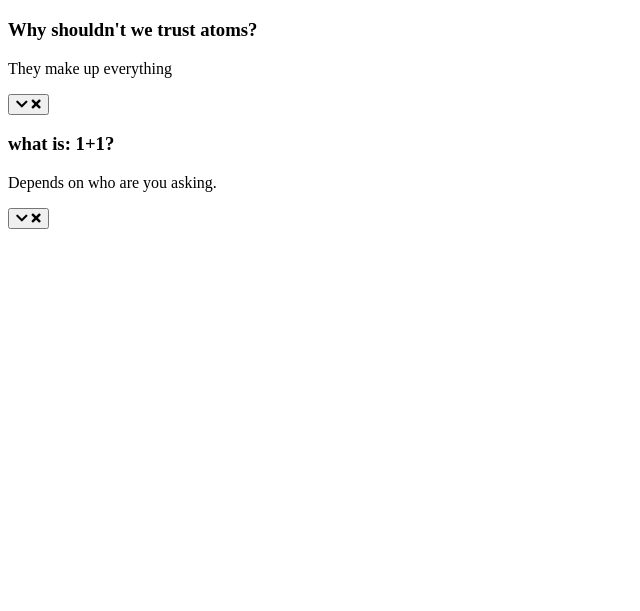
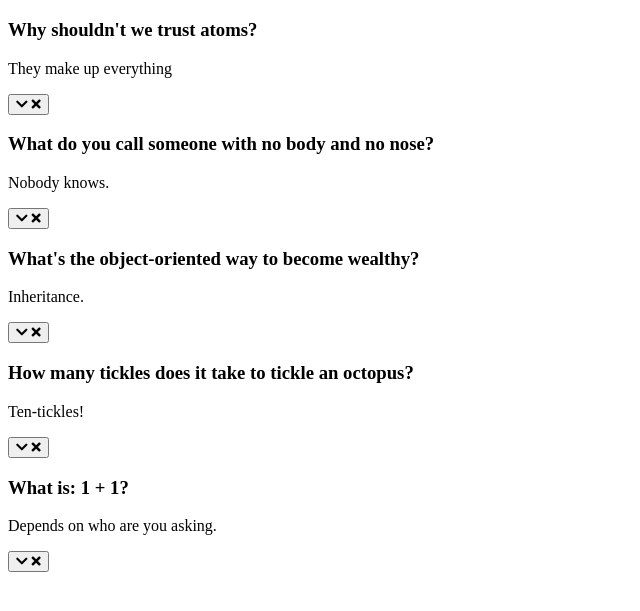
Before and after one commit to evanderzzstudio/FAQ-Collapse, a plain HTML site: page index.html in a window 1280 px wide. Shown: the part 61-672 px from the top of the page, without its empty margins (0-640 px from the left). Drawn offline with Linux system fonts and the light colour scheme.

Commit message:
Add FAQ elements and update existing button in HTML.

```diff
--- a/index.html
+++ b/index.html
@@ -23,14 +23,54 @@
                 They make up everything
             </p>
 
-            <button>
+            <button class="faq-toggle">
                 <i class="fas fa-chevron-down"></i>
                 <i class="fas fa-times"></i>
             </button>
         </div>
+
         <div class="faq">
             <h3 class="faq-title">
-                what is: 1+1?
+                What do you call someone with no body and no nose?
+            </h3>
+            <p class="faq-text">
+                Nobody knows.
+            </p>
+            <button class="faq-toggle">
+                <i class="fas fa-chevron-down"></i>
+                <i class="fas fa-times"></i>
+            </button>
+        </div>
+
+        <div class="faq">
+            <h3 class="faq-title">
+                What's the object-oriented way to become wealthy?
+            </h3>
+            <p class="faq-text">
+                Inheritance.
+            </p>
+            <button class="faq-toggle">
+                <i class="fas fa-chevron-down"></i>
+                <i class="fas fa-times"></i>
+            </button>
+        </div>
+
+        <div class="faq">
+            <h3 class="faq-title">
+                How many tickles does it take to tickle an octopus?
+            </h3>
+            <p class="faq-text">
+                Ten-tickles!
+            </p>
+            <button class="faq-toggle">
+                <i class="fas fa-chevron-down"></i>
+                <i class="fas fa-times"></i>
+            </button>
+        </div>
+
+        <div class="faq">
+            <h3 class="faq-title">
+                What is: 1 + 1?
             </h3>
             <p class="faq-text">
                 Depends on who are you asking.
```
